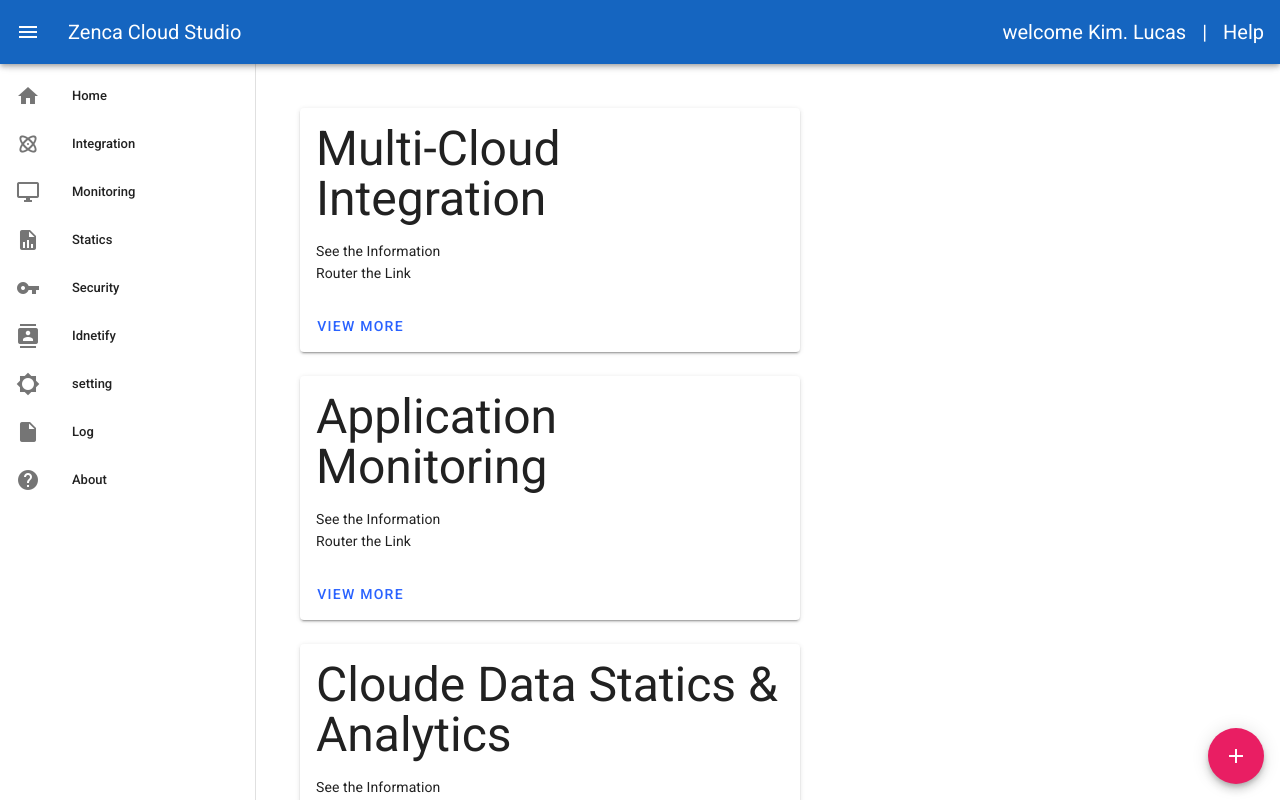
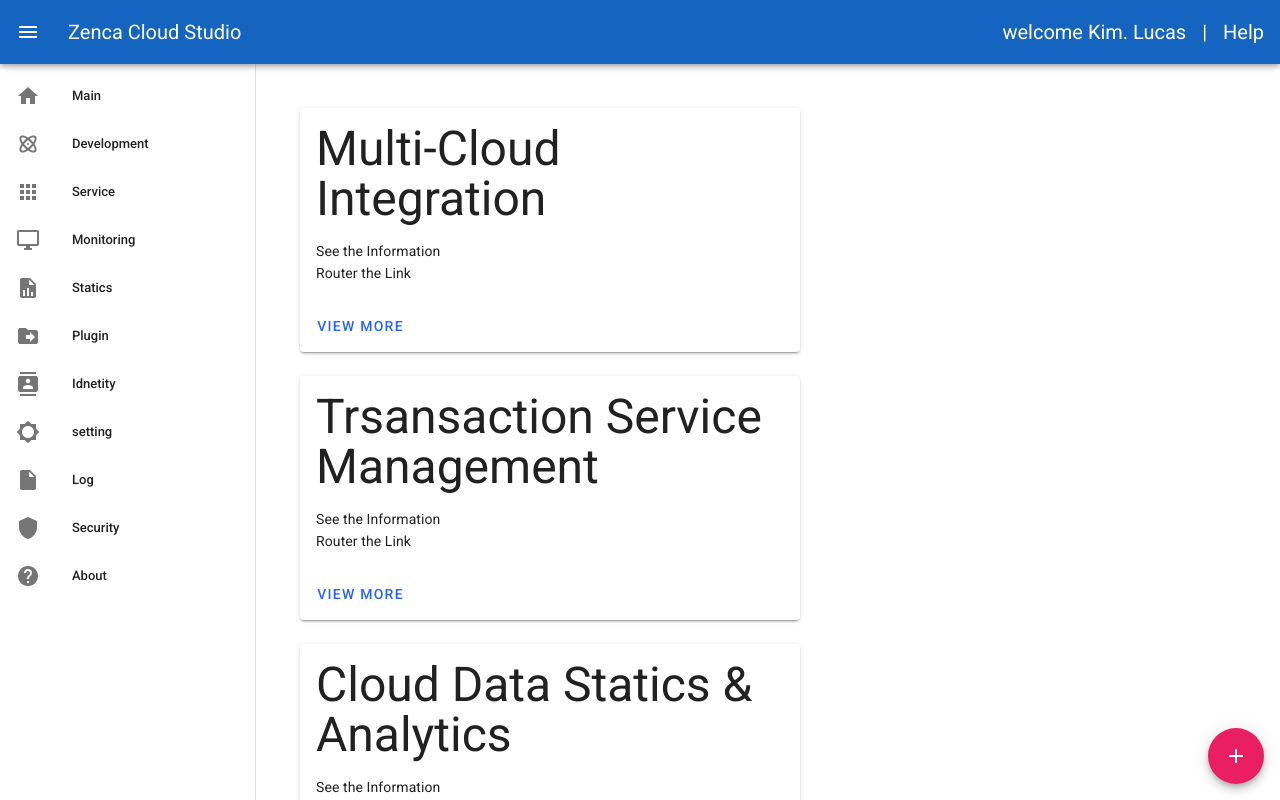
Before and after one commit to onlywin7788/zenca-framework, a Vue app in the folder zenca-studio-ui/web-ui/: page / in a window 1280 px wide. Shown: the top 800 px of the page. Built offline with nearby package versions, Linux system fonts and the light colour scheme.

Commit message:
메뉴 수정
메뉴명 일부 수정 및 추가

```diff
--- a/zenca-studio-ui/web-ui/src/App.vue
+++ b/zenca-studio-ui/web-ui/src/App.vue
@@ -117,18 +117,22 @@ export default {
     dialog: false,
     drawer: null,
     items: [
-      { icon: "mdi-home", text: "Home", view: "main" },
-      { icon: "mdi-atom", text: "Integration", view: "integration" },
+      { icon: "mdi-home", text: "Main", view: "main" },
+      { icon: "mdi-atom", text: "Development", view: "development" },
+      { icon: "mdi-apps", text: "Service", view: "service" },
       { icon: "mdi-monitor", text: "Monitoring", view: "monitoring" },
       { icon: "mdi-file-chart", text: "Statics", view: "statics" },
-      { icon: "mdi-key", text: "Security", view: "security" },
-      { icon: "mdi-contacts", text: "Idnetify", view: "identity" },
+      { icon: "mdi-folder-move", text: "Plugin", view: "plugin" },
+
+      { icon: "mdi-contacts", text: "Idnetity", view: "identity" },
+
       {
         icon: "mdi-brightness-5",
         text: "setting",
         view: "setting"
       },
       { icon: "mdi-file", text: "Log", view: "log" },
+      { icon: "mdi-shield", text: "Security", view: "security" },
       { icon: "mdi-help-circle", text: "About", view: "about" }
     ]
   })
--- a/zenca-studio-ui/web-ui/src/router/index.js
+++ b/zenca-studio-ui/web-ui/src/router/index.js
@@ -7,17 +7,22 @@ const routes = [
   {
     path: "/",
     name: "home",
-    component: () => import("@/views/home.vue"),
+    component: () => import("@/views/main.vue"),
   },
   {
     path: "/home",
     name: "main",
-    component: () => import("@/views/home.vue"),
+    component: () => import("@/views/main.vue"),
   },
   {
-    path: "/integration",
-    name: "integration",
-    component: () => import("@/views/integration.vue"),
+    path: "/development",
+    name: "development",
+    component: () => import("@/views/development.vue"),
+  },
+  {
+    path: "/service",
+    name: "service",
+    component: () => import("@/views/service.vue"),
   },
   {
     path: "/monitoring",
@@ -28,6 +33,11 @@ const routes = [
     path: "/statics",
     name: "statics",
     component: () => import("@/views/statics.vue"),
+  },
+  {
+    path: "/plugin",
+    name: "plugin",
+    component: () => import("@/views/plugin.vue"),
   },
   {
     path: "/security",
--- a/zenca-studio-ui/web-ui/src/views/integration.vue
+++ b/zenca-studio-ui/web-ui/src/views/development.vue
@@ -1,5 +1,5 @@
 <template>
   <div>
-    <h1>Integration</h1>
+    <h1>development</h1>
   </div>
 </template>
--- a/zenca-studio-ui/web-ui/src/views/home.vue
+++ b/zenca-studio-ui/web-ui/src/views/main.vue
@@ -4,20 +4,19 @@
       <v-card max-width="500" class="ma-3">
         <v-card-text>
           <p class="display-2 text--primary">Multi-Cloud Integration</p>
-
           <div class="text--primary">
             See the Information
             <br />Router the Link
           </div>
         </v-card-text>
         <v-card-actions>
-          <v-btn text color="blue accent-4" :to="{name : 'integration'}">VIEW MORE</v-btn>
+          <v-btn text color="blue accent-4" :to="{name : 'development'}">VIEW MORE</v-btn>
         </v-card-actions>
       </v-card>
 
       <v-card max-width="500" class="ma-3">
         <v-card-text>
-          <p class="display-2 text--primary">Application Monitoring</p>
+          <p class="display-2 text--primary">Trsansaction Service Management</p>
 
           <div class="text--primary">
             See the Information
@@ -31,7 +30,7 @@
 
       <v-card max-width="500" class="ma-3">
         <v-card-text>
-          <p class="display-2 text--primary">Cloude Data Statics & Analytics</p>
+          <p class="display-2 text--primary">Cloud Data Statics & Analytics</p>
 
           <div class="text--primary">
             See the Information
@@ -75,7 +74,7 @@
 
       <v-card max-width="500" class="ma-3">
         <v-card-text>
-          <p class="display-2 text--primary">Collecting / Tracking Event Log</p>
+          <p class="display-2 text--primary">System Maintenance Event Log</p>
 
           <div class="text--primary">
             See the Information
--- /dev/null
+++ b/zenca-studio-ui/web-ui/src/views/plugin.vue
@@ -0,0 +1,5 @@
+<template>
+  <div>
+    <h1>plugin</h1>
+  </div>
+</template>
--- /dev/null
+++ b/zenca-studio-ui/web-ui/src/views/service.vue
@@ -0,0 +1,5 @@
+<template>
+  <div>
+    <h1>service</h1>
+  </div>
+</template>
```
